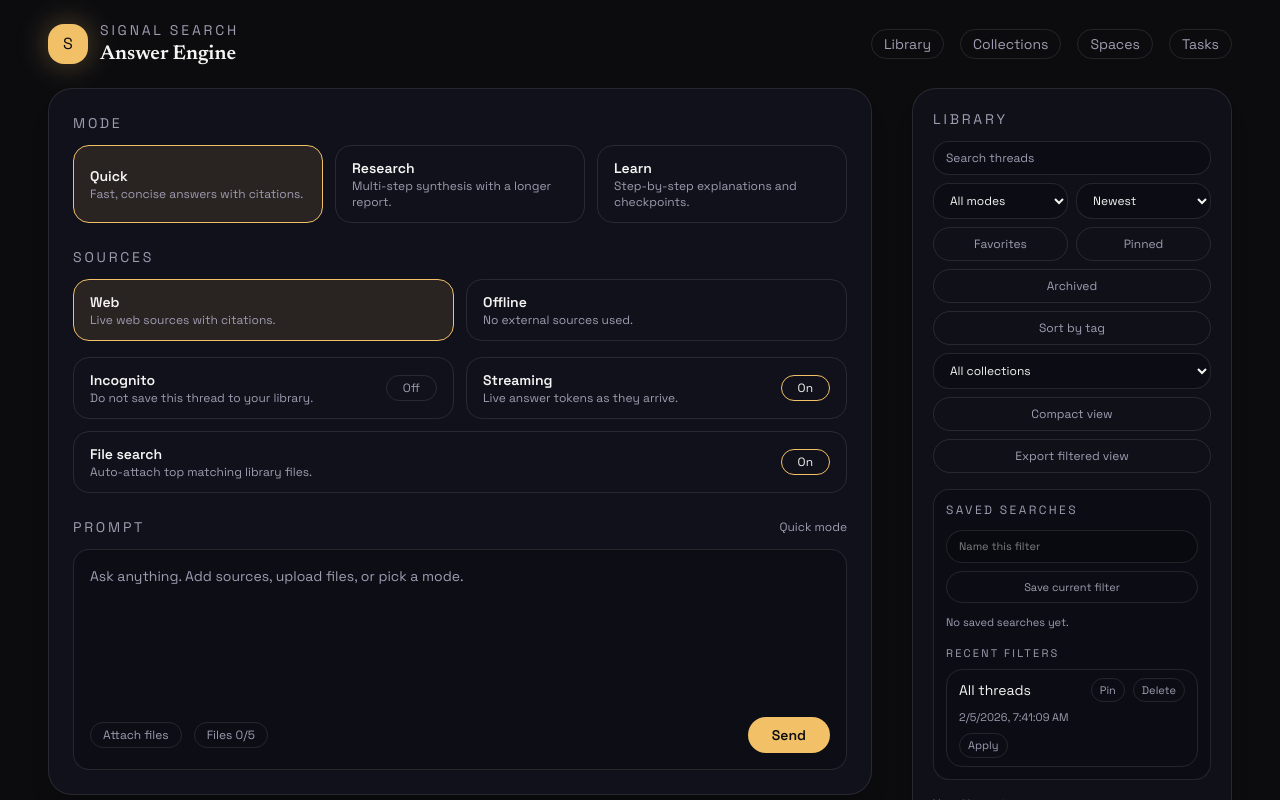
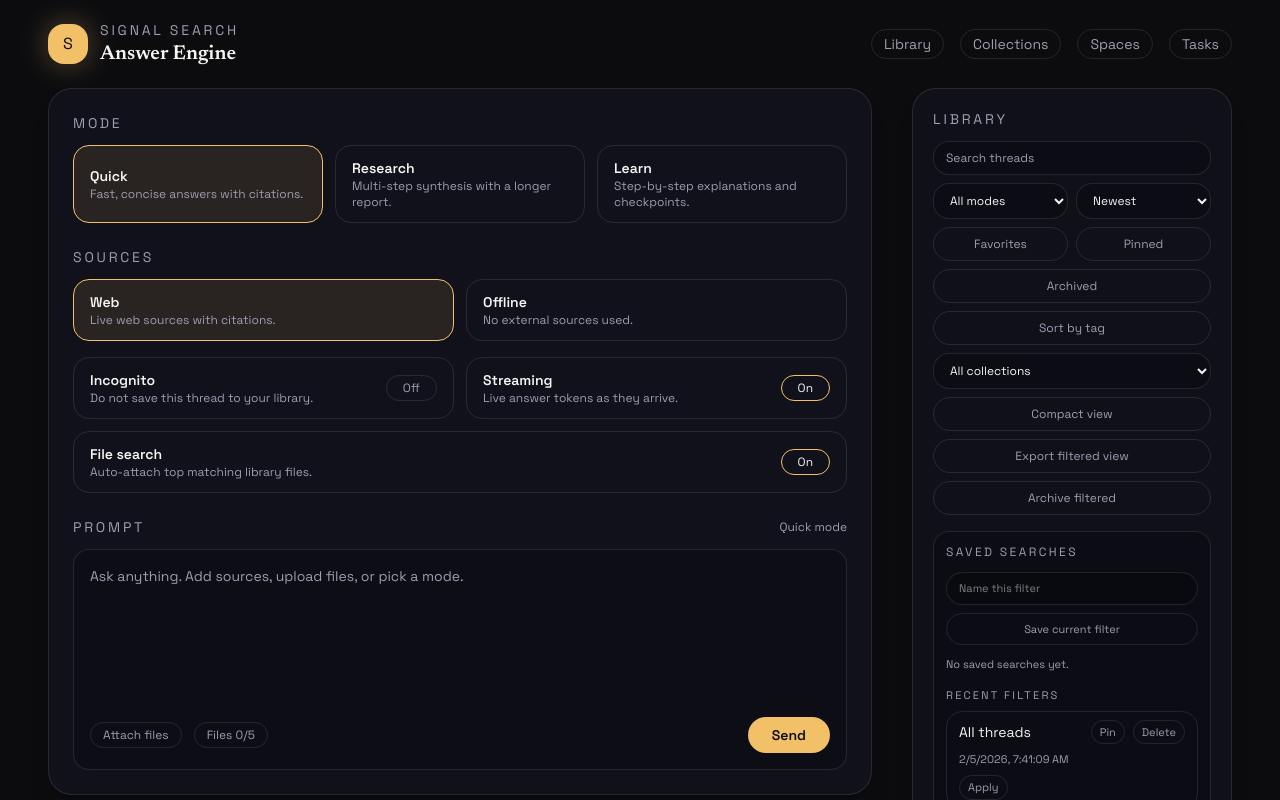
Before and after one commit to sarveshkapre/chat_with_llm, a Next.js app: page / in a window 1280 px wide. Shown: the top 800 px of the page. Built offline with nearby package versions, Linux system fonts and the light colour scheme.

Commit message:
feat(library): add archive filtered and bump

```diff
--- a/src/components/chat-app.tsx
+++ b/src/components/chat-app.tsx
@@ -1270,6 +1270,34 @@ ${answer.citations
     anchor.download = `signal-library-export-${Date.now()}.md`;
     anchor.click();
     URL.revokeObjectURL(url);
+  }
+
+  function archiveFilteredThreads() {
+    if (!filteredThreads.length) return;
+    setThreads((prev) =>
+      prev.map((thread) =>
+        filteredThreads.some((item) => item.id === thread.id)
+          ? { ...thread, archived: true }
+          : thread
+      )
+    );
+    if (current && filteredThreads.some((item) => item.id === current.id)) {
+      setCurrent((prev) => (prev ? { ...prev, archived: true } : prev));
+    }
+    setNotice(`Archived ${filteredThreads.length} threads.`);
+  }
+
+  function bumpThread(id: string) {
+    const now = new Date().toISOString();
+    setThreads((prev) =>
+      prev.map((thread) =>
+        thread.id === id ? { ...thread, createdAt: now } : thread
+      )
+    );
+    if (current?.id === id) {
+      setCurrent((prev) => (prev ? { ...prev, createdAt: now } : prev));
+    }
+    setNotice("Thread bumped.");
   }
 
   function applyRecentFilter(item: (typeof recentFilters)[number]) {
@@ -2211,6 +2239,12 @@ ${answer.citations
                 className="w-full rounded-full border border-white/10 px-3 py-2 text-xs text-signal-muted"
               >
                 Export filtered view
+              </button>
+              <button
+                onClick={archiveFilteredThreads}
+                className="w-full rounded-full border border-white/10 px-3 py-2 text-xs text-signal-muted"
+              >
+                Archive filtered
               </button>
             </div>
             {selectedThreadIds.length ? (
@@ -2622,6 +2656,12 @@ ${answer.citations
                       >
                         {thread.archived ? "Unarchive" : "Archive"}
                       </button>
+                      <button
+                        onClick={() => bumpThread(thread.id)}
+                        className="rounded-full border border-white/10 px-2 py-1 text-[11px] text-signal-muted"
+                      >
+                        Bump
+                      </button>
                     </div>
                     <div className="mt-3 rounded-2xl border border-white/10 bg-black/20 px-3 py-2 text-[11px] text-signal-muted">
                       <div className="flex flex-wrap gap-2">
```
Also changed, not shown: 1 other file (tests, documents, lock files or other folders).
